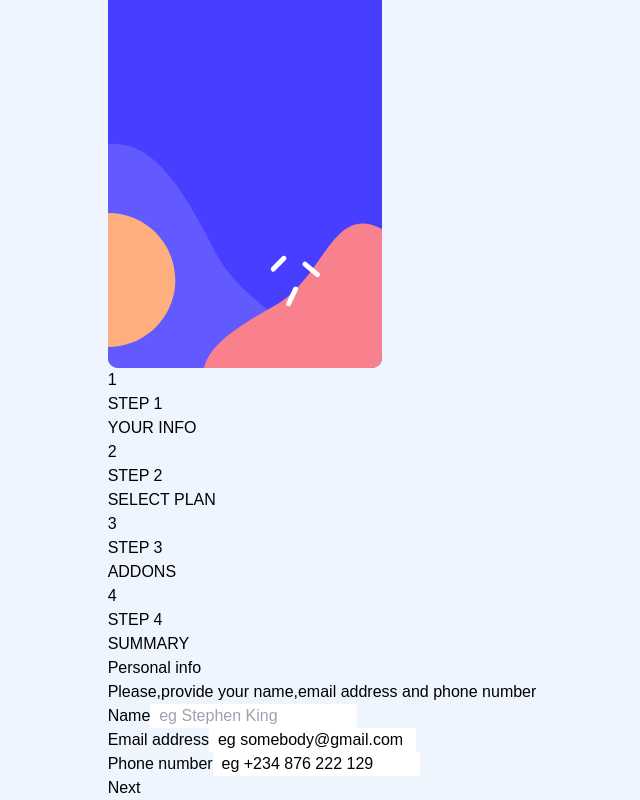
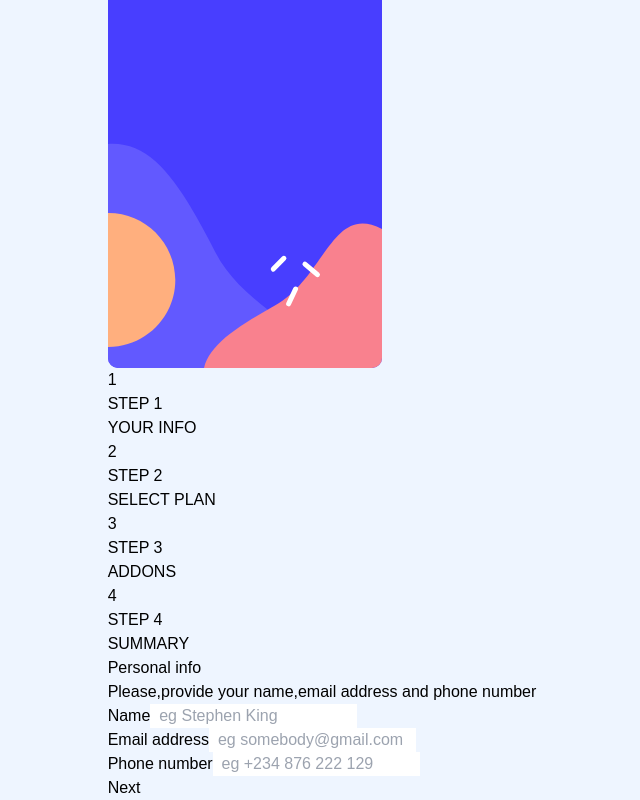
Before and after one commit to The-BigMan-tech/User-setup, a Next.js app: page /#/ in a window 1280 px wide. Shown: the part 200-1000 px from the top of the page, without its empty margins (318-958 px from the left). Built offline with nearby package versions, Linux system fonts and the light colour scheme.

Commit message:
Revert "A very massive update"
This reverts commit b67d40741a250d3554a1b085064934ec32eadc65.

```diff
--- a/src/app/page.js
+++ b/src/app/page.js
@@ -5,7 +5,7 @@ import RightComponent from '@/components/right-comp'
 import { HashRouter } from 'react-router-dom'
 
 const Setup = tw.div`
-    flex bg-white w-[60rem] h-[33rem] relative top-9 border-2 border-transparent rounded-xl shadow-xl
+    flex bg-white w-[60rem] h-[33rem] relative top-9 border-2 border-transparent rounded-xl
 `
 export default function Main() {
   return (
--- a/src/components/right-comp.js
+++ b/src/components/right-comp.js
@@ -11,7 +11,6 @@ import LeftComponent from './left-comp'
 const Steps = tw.div`
     flex relative left-24 top-10
 `
-//I can use location to send data across routes
 export default function RightComponent() {
     const location = useLocation()
     return (
--- a/src/components/step-1.js
+++ b/src/components/step-1.js
@@ -1,6 +1,6 @@
 'use client'
 import tw from 'tailwind-styled-components'
-import {Link,useLocation} from 'react-router-dom'
+import {Link} from 'react-router-dom'
 import {useState} from 'react'
 
 export const Heading = tw.h1`
@@ -25,35 +25,30 @@ export const NextButton = tw.button`
     bg-[#798798] text-white w-24 h-12 font-[Consolas] border-2 border-transparent rounded-md fixed bottom-12 right-56
 `
 export default function Step1() {
-    const location = useLocation()
-    let prev_states = location.state
-    if (prev_states == null) {
-        console.log("IS NULL")
-        prev_states = ["","  eg somebody@gmail.com","  eg +234 876 222 129"]
-    }
-
     const NextButton1 = tw(NextButton)`
         ${(props)=>((props.$name.length != 0) && (props.$email.length != 0) && (props.$phoneNum.length != 0))?'bg-[#02295a]':null}
     `
     function validateInput() {
-        //*TO BE IMPLEMENTED LATER
+        if ((name.length == 0) || (email.length == 0) || (phoneNum.length == 0)){
+            console.log("NO FIELD CAN BE EMPTY")
+        }
+        setName(name)
     }
-    const [name,setName] = useState(prev_states[0])
+    const [name,setName] = useState('')
     function recordName(event) {
         setName(event.target.value)
     }
-    const [email,setEmail] = useState(prev_states[1])
+    const [email,setEmail] = useState('')
     function recordEmail(event) {
         setEmail(event.target.value)
     }
-    const [phoneNum,setPhoneNum] = useState(prev_states[2])
+    const [phoneNum,setPhoneNum] = useState('')
     function recordPhoneNum(event) {
         setPhoneNum(event.target.value)
     }
     let next = <NextButton1 onClick={validateInput} $name={name} $email={email} $phoneNum = {phoneNum}>Next</NextButton1>
-    if ((name.length != 0) && (email.length != 0) && (phoneNum.length != 0)) {
-        let track = [name,email,phoneNum]
-        next = <Link to="/step-2" state={track}>{next}</Link>
+    if ((name.length != 0) && (name.length != 0) && (name.length != 0)) {
+        next = <Link to="/step-2">{next}</Link>
     }
     return(
         <>
@@ -66,11 +61,11 @@ export default function Step1() {
             </Form>
             <Form>
                 <Label>Email address</Label>
-                <InputBox onChange={recordEmail} value={email}/>
+                <InputBox onChange={recordEmail} value={email} placeholder="  eg somebody@gmail.com"/>
             </Form>
             <Form>
                 <Label>Phone number</Label>
-                <InputBox onChange={recordPhoneNum} value={phoneNum}/>
+                <InputBox onChange={recordPhoneNum} value={phoneNum} placeholder="  eg +234 876 222 129"/>
             </Form>
         </StepFlex>
         {next}
--- a/src/components/step-2.js
+++ b/src/components/step-2.js
@@ -1,7 +1,7 @@
 import { StepFlex,Heading,Instruction,NextButton} from './step-1'
 import tw from 'tailwind-styled-components'
 import { useState } from 'react'
-import {Link,useLocation} from 'react-router-dom'
+import {Link} from 'react-router-dom'
 
 const PlanFlex = tw.div`
     flex gap-5
@@ -39,10 +39,6 @@ export const GoBack = tw(NextButton)`
 
 
 export default function Step2() {
-    const location = useLocation()
-    let prev_states = location.state
-    console.log("PREVIOUS",prev_states)
-
     const NextButton2 = tw(NextButton)`
         ${(props)=>(props.$proceed == true)?'bg-[#02295a]':null}
     `
@@ -106,7 +102,7 @@ export default function Step2() {
             </TogglePeriod>
         </StepFlex>
         {next}
-        <Link to="/step-1" state={prev_states}><GoBack>GoBack</GoBack></Link>
+        <Link to="/step-1"><GoBack>GoBack</GoBack></Link>
         </>
     )
 }
```
